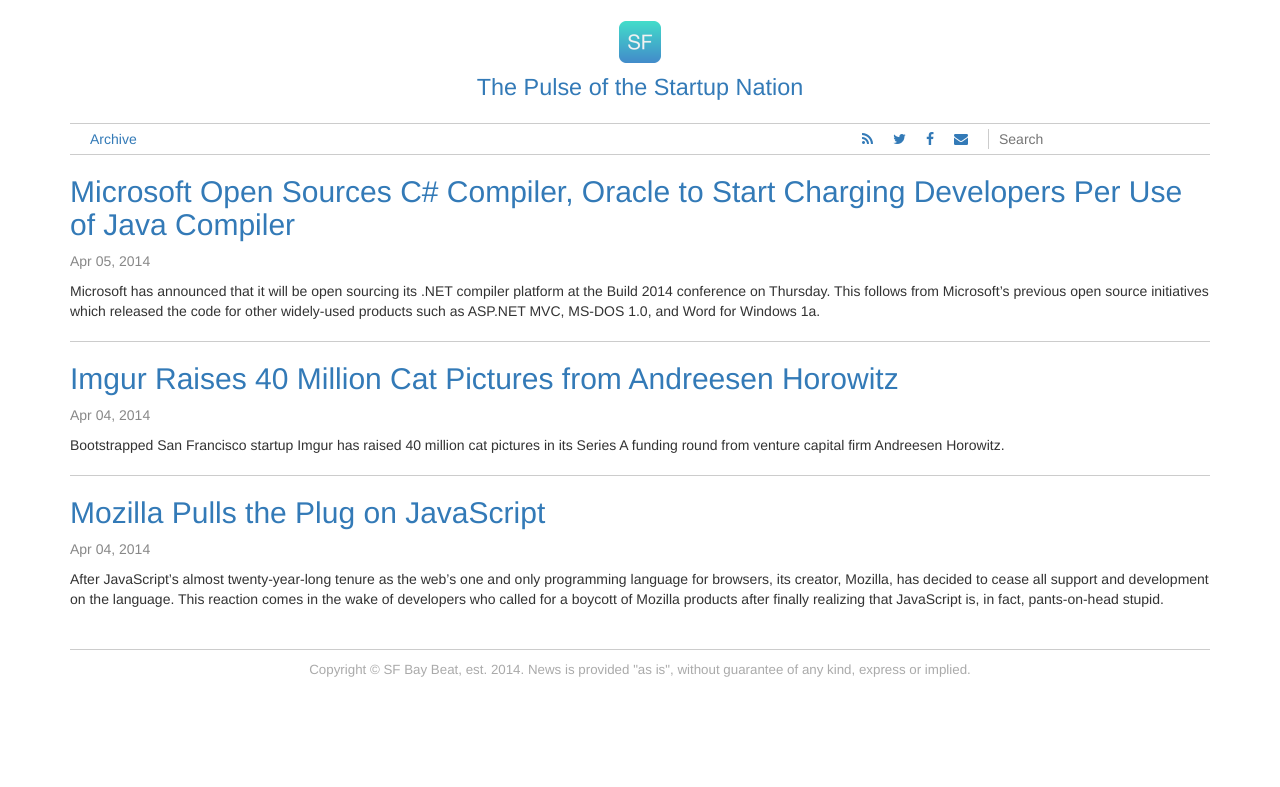
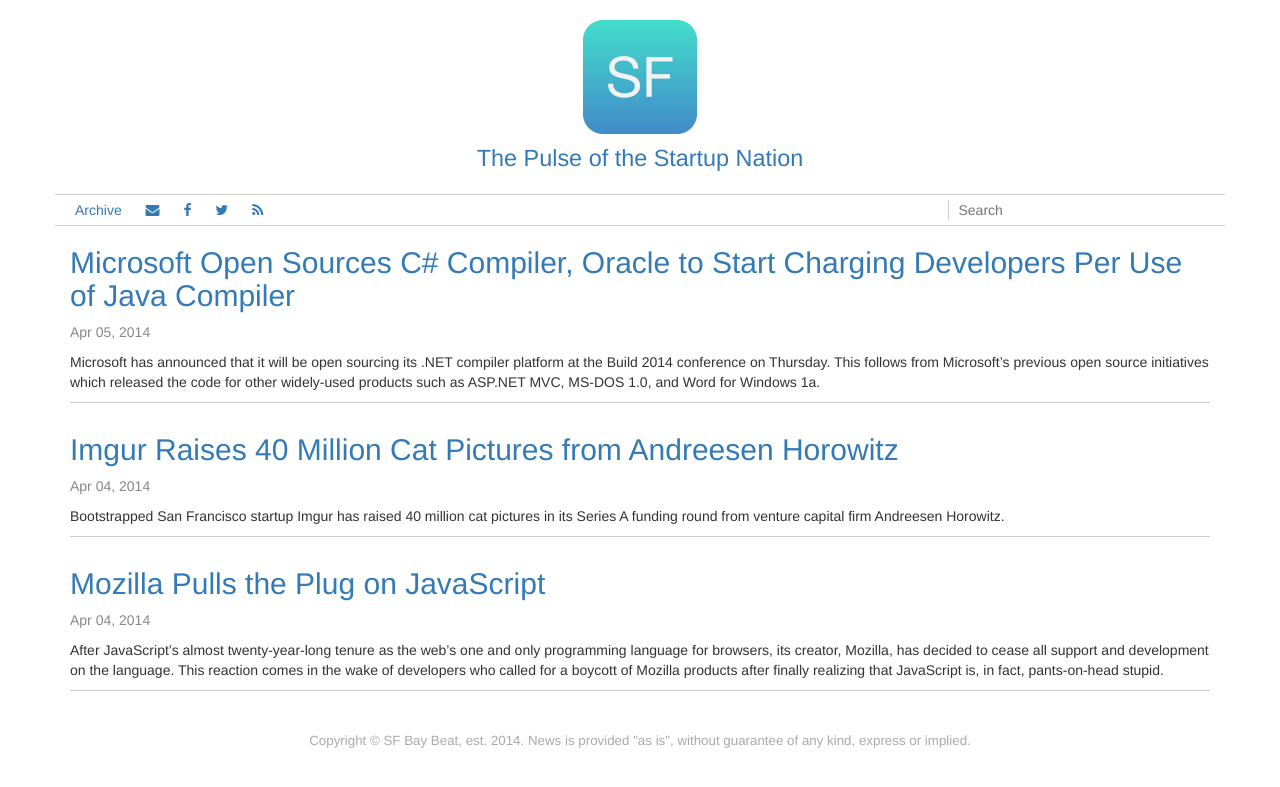
Before and after one commit to strong-code/sfbaybeat.github.io, a Jekyll site: the page built from archive/index.html, in a window 1280 px wide. Shown: the top 787 px of the page. Built offline with Jekyll 4.4.1, drawn with Linux system fonts in a browser that asks for light colours; nearby versions of some CDN libraries; the list of posts is cut into pages by our own code.

Commit message:
responsive bullshit

```diff
--- a/_layouts/default.html
+++ b/_layouts/default.html
@@ -26,20 +26,19 @@
             </h1>
         </header>
 
-        <nav>
-            <ul class="clearfix">
+        <nav class="row">
+            <ul class="col-sm-9">
                 <li><a href="/archive">Archive</a></li>
-                <li class="pull-right">
-                    <form action="https://www.google.com/search" method="GET">
-                        <input type="hidden" name="q" value="site:{{ site.url }}">
-                        <input type="search" placeholder="Search" name="q">
-                    </form>
-                </li>
-                <li class="pull-right"><a href="mailto:editor@sfbaybeat.com"><i class="fa fa-envelope"></i></a></li>
-                <li class="pull-right"><a href="https://facebook.com/pages/SF-Bay-Beat/613668795381781"><i class="fa fa-facebook"></i></a></li>
-                <li class="pull-right"><a href="https://twitter.com/sfbaybeat"><i class="fa fa-twitter"></i></a></li>
-                <li class="pull-right"><a href="/feed.xml"><i class="fa fa-rss"></i></a></li>
+                <li><a href="mailto:editor@sfbaybeat.com"><i class="fa fa-envelope"></i></a></li>
+                <li><a href="https://facebook.com/pages/SF-Bay-Beat/613668795381781"><i class="fa fa-facebook"></i></a></li>
+                <li><a href="https://twitter.com/sfbaybeat"><i class="fa fa-twitter"></i></a></li>
+                <li><a href="/feed.xml"><i class="fa fa-rss"></i></a></li>
             </ul>
+
+            <form class="col-sm-3" action="https://www.google.com/search" method="GET">
+                <input type="hidden" name="q" value="site:{{ site.url }}">
+                <input type="search" placeholder="Search" name="q">
+            </form>
         </nav>
 
         {{ content }}
--- a/_layouts/post.html
+++ b/_layouts/post.html
@@ -3,7 +3,7 @@
 ---
 
 <div class="row">
-    <aside class="col-md-3 hidden-sm">
+    <aside class="col-md-3 hidden-sm hidden-xs">
         <ul class="recent-news">
             {% for post in site.posts limit: 10 %}
             <li>
--- a/css/style.css
+++ b/css/style.css
@@ -32,12 +32,11 @@
 }
 
 .logo {
-    height: 42px;
-    width: 42px;
+    height: 114px;
+    width: 114px;
 }
 
 body > .container > footer {
-    border-top: 1px solid #ccc;
     text-align: center;
     padding: 10px 0;
     color: #aaa;
@@ -58,7 +57,7 @@
 }
 
 body > .container > nav > ul > li {
-    float: left;
+    display: inline-block;
     margin: 0 10px;
 }
 
@@ -66,6 +65,7 @@
     border: 0;
     border-left: 1px solid #ccc;
     padding: 0 10px;
+    width: 100%;
 }
 
 .recent-news {
@@ -124,13 +124,12 @@
     font-weight: 300;
 }
 
-.articles > li {
+article {
     border-bottom: 1px solid #ccc;
-    padding: 10px 0;
 }
 
-.articles > li:last-child {
-    border-bottom: none;
+.articles > li {
+    padding: 10px 0;
 }
 
 .pager {
```
Also changed, not shown: img/logo.png.
